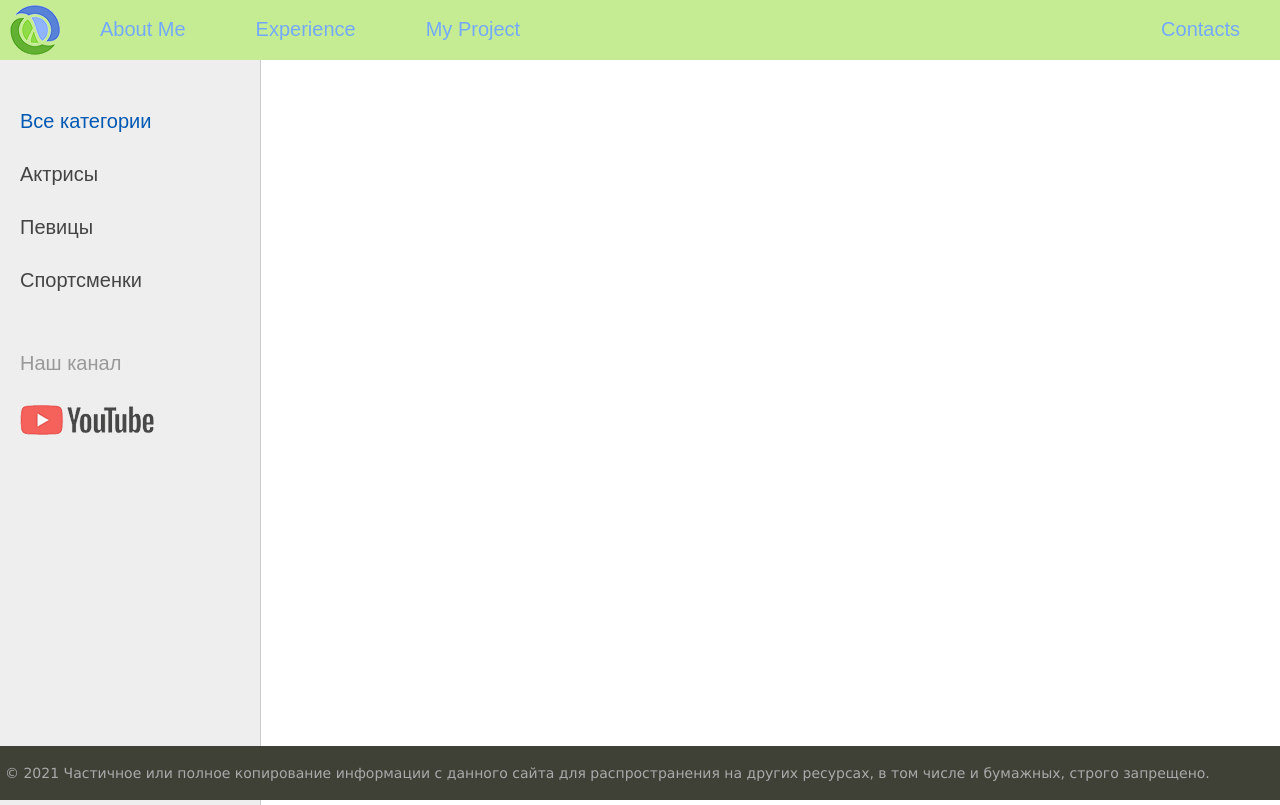
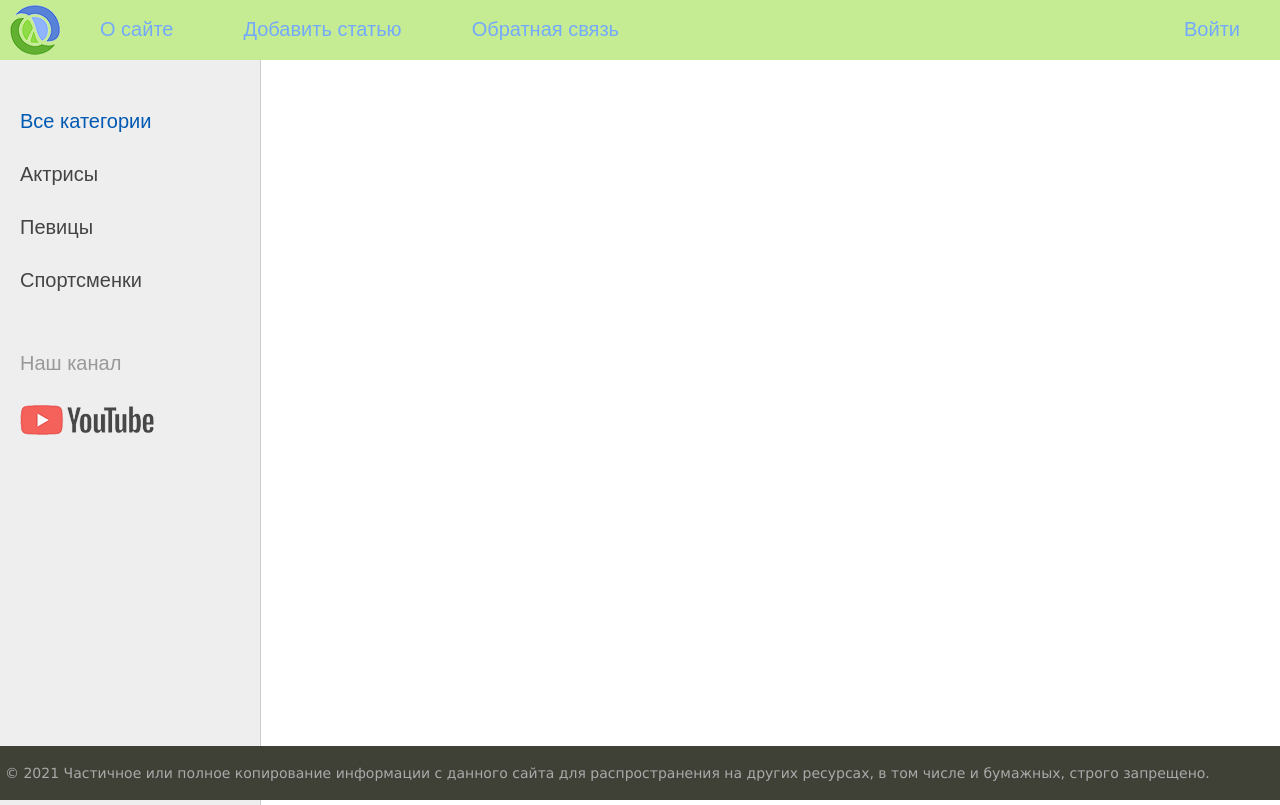
Before and after one commit to ybezukladnikov/Django_edu_2, a Django app: page / in a window 1280 px wide. Shown: the top 805 px of the page. Run offline with Django 4.2, Linux system fonts and the light colour scheme; data that the repository does not hold is empty.

Commit message:
done url tag

```diff
--- a/bezukladnikov/my_page/models.py
+++ b/bezukladnikov/my_page/models.py
@@ -1,4 +1,5 @@
 from django.db import models
+from django.urls import reverse
 
 class Project(models.Model):
     title = models.CharField(max_length=255)
@@ -10,3 +11,6 @@ class Project(models.Model):
 
     def __str__(self):
         return self.title
+
+    def get_absolute_url(self):
+        return reverse('post', kwargs={'post_id': self.pk})
--- a/bezukladnikov/my_page/templates/my_page/base.html
+++ b/bezukladnikov/my_page/templates/my_page/base.html
@@ -14,12 +14,13 @@
 {% block mainmenu %}
 		<div class="header">
 			<ul id="mainmenu" class="mainmenu">
-			<li class="logo"><a href="#"><div class="logo"></div></a></li>
+<!--			<li><a href="{% url 'home' %}">ЯРОСЛАВ БЕЗУКЛАДНИКОВ</a></li>-->
+			<li class="logo"><a href="{% url 'home' %}"><div class="logo"></div></a></li>
 {% for m in menu %}
 	{% if not forloop.last %}
-			<li><a href="#">{{m.title}}</a></li>
+			<li><a href="{% url m.url_name %}">{{m.title}}</a></li>
 	{% else %}
-			<li class="last"><a href="#">{{m.title}}</a></li>
+			<li class="last"><a href="{% url m.url_name %}">{{m.title}}</a></li>
 	{% endif %}
 {% endfor %}
 			</ul>
--- a/bezukladnikov/my_page/templates/my_page/index.html
+++ b/bezukladnikov/my_page/templates/my_page/index.html
@@ -8,7 +8,7 @@
 	{{p.content|linebreaks|truncatewords:50}}
 	{% endautoescape %}
 			<div class="clear"></div>
-			<p class="link-read-post"><a href="#">Читать пост</a></p>
+			<p class="link-read-post"><a href="{{ p.get_absolute_url }}">Читать пост</a></p>
 			</li>
 	{% endfor %}
 </ul>
--- a/bezukladnikov/my_page/urls.py
+++ b/bezukladnikov/my_page/urls.py
@@ -6,7 +6,11 @@ urlpatterns = [
 
     path('', index, name='home'),
     path('about/', about, name='about'),
-    path('project/', all_project),
-    path('project/<int:proj_id>/', project),
+    path('addpage/', addpage, name='add_page'),
+    path('contact/', contact, name='contact'),
+    path('login/', login, name='login'),
+    path('post/<int:post_id>/', show_post, name='post'),
+    # path('project/', all_project, name='my_project'),
+    # path('project/<int:proj_id>/', project),
 
 ]
--- a/bezukladnikov/my_page/views.py
+++ b/bezukladnikov/my_page/views.py
@@ -4,12 +4,41 @@ from django.shortcuts import render, redirect
 from .models import Project
 
 COUNT_PROJECT = 5
-menu = ["About me", "Experience", "My project", "Contacts"]
+# menu = ["About me", "Experience", "My project", "Contacts"]
+
+menu = [{'title': "О сайте", 'url_name': "about"},
+        {'title': "Добавить статью", 'url_name': "add_page"},
+        {'title': "Обратная связь", 'url_name': "contact"},
+        {'title': "Войти", 'url_name': "login"}
+]
+
+
+
 def index(request):
-    return render(request, 'my_page/index.html', {'menu': menu, 'title': 'Main page'}) # Джанго сам найдет путь по настройкам в settings
+    posts = Project.objects.all()
+    context = {
+        'posts': posts,
+        'menu': menu,
+        'title': 'Main page'
+    }
+    return render(request, 'my_page/index.html', context=context) # Джанго сам найдет путь по настройкам в settings
 
 def about(request):
     return render(request, 'my_page/about.html', {'menu': menu, 'title': 'About site'})
+
+
+def addpage(request):
+    return HttpResponse("Добавление статьи")
+
+def contact(request):
+    return HttpResponse("Обратная связь")
+
+def login(request):
+    return HttpResponse("Авторизация")
+
+def show_post(request, post_id):
+    return HttpResponse(f"Отображение статьи с id {post_id}")
+
 
 def all_project(request):
     projects = Project.objects.all()
```
